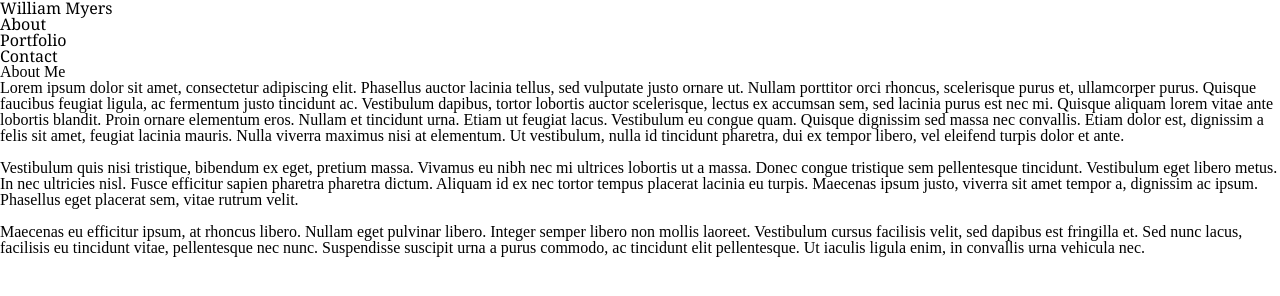
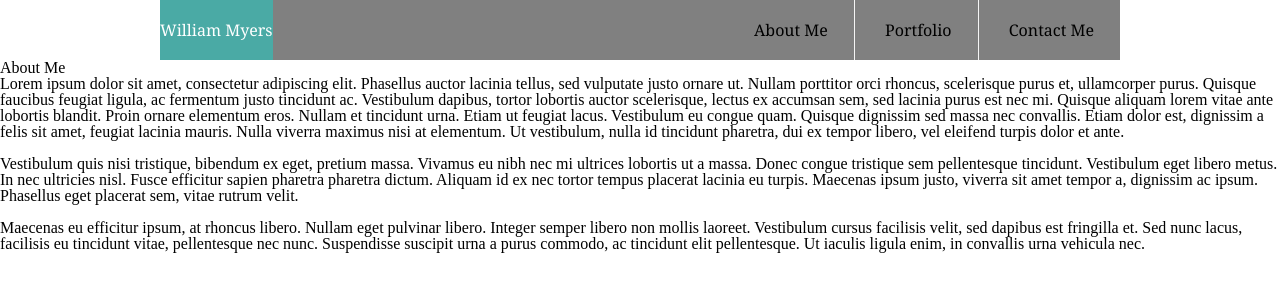
Before and after one commit to Castracani/Basic-Portfolio, a plain HTML site: page index.html in a window 1280 px wide. Drawn offline with Linux system fonts and the light colour scheme; a script that the page names is missing.

Commit message:
more editing

```diff
--- a/assets/css/style.css
+++ b/assets/css/style.css
@@ -2,18 +2,49 @@
     box-sizing: border-box;
 }
 
-header {
-    background-color: #ffffff;
-    border-color: #cccccc;
-    font-family: Georgia, 'Times New Roman', Times, serif;
-    width: 960px;
+.clearfix::after {
+    content: "";
+    clear: both;
+    display: table;
 }
 
+.header {
+    background-color: gray;
+    border-color: #cccccc;
+    border: 2px;
+    font-family: Georgia, 'Times New Roman', Times, serif;
+    max-width: 960px;
+    height: 60px;
+    margin-left: auto;
+    margin-right: auto;
+}
+
+.nav {
+    display: flex;
+  justify-content: space-between;
+  align-items: center;
+}
+
+.header h1 {
+    font-family: Georgia, 'Times New Roman', Times, serif;
+    color: #ffffff;
+    background-color: #4aaaa5;
+    line-height: 60px;
+}
+
+ul {
+    list-style-type: none;
+    margin: 0;
+    padding: 0;
+    line-height: 8px;
+}
 
 li {
-    list-style-type: none;
-    display: inline;
-    margin: 0;
-    padding: 0;
+   display: inline-block;
+   padding: 26px;
+   border-right: 1px solid #f5f5f5;
+}
 
+li:last-child {
+    border-right: none;
 }
--- a/index.html
+++ b/index.html
@@ -1,5 +1,6 @@
 <!DOCTYPE html>
 <html>
+
 <head>
     <meta charset="utf-8" />
     <meta http-equiv="X-UA-Compatible" content="IE=edge">
@@ -9,31 +10,19 @@
     <link rel="stylesheet" type="text/css" href="./assets/css/style.css" />
     <script src="main.js"></script>
 </head>
+
 <body>
 
-    <header>
-
-        <div class="buttons">
-
-            <div id="buttonWilliam">
-                William Myers
+    <div class="header">
+        <div class="nav">
+            <h1>William Myers</h1>
+                <ul>
+                    <li>About Me</li>
+                     <li>Portfolio</li>
+                     <li>Contact Me</li>
+                </ul>
         </div>
-
-            <div id="buttonAbout">
-                About
     </div>
-
-            <div id="buttonPortfolio">
-                Portfolio
-            </div>
-
-            <div id="buttonContact">
-                Contact
-            </div>
-
-        </div>
-
-    </header>
 
     <div class="container">
 
@@ -44,11 +33,11 @@
         <p>
             Lorem ipsum dolor sit amet, consectetur adipiscing elit. Phasellus auctor lacinia tellus, sed vulputate justo ornare ut.
             Nullam porttitor orci rhoncus, scelerisque purus et, ullamcorper purus. Quisque faucibus feugiat ligula, ac fermentum
-                justo tincidunt ac. Vestibulum dapibus, tortor lobortis auctor scelerisque, lectus ex accumsan sem, sed lacinia purus
-                est nec mi. Quisque aliquam lorem vitae ante lobortis blandit. Proin ornare elementum eros. Nullam et tincidunt urna.
-                Etiam ut feugiat lacus. Vestibulum eu congue quam. Quisque dignissim sed massa nec convallis. Etiam dolor est, dignissim
-                a felis sit amet, feugiat lacinia mauris. Nulla viverra maximus nisi at elementum. Ut vestibulum, nulla id tincidunt
-                pharetra, dui ex tempor libero, vel eleifend turpis dolor et ante.
+            justo tincidunt ac. Vestibulum dapibus, tortor lobortis auctor scelerisque, lectus ex accumsan sem, sed lacinia
+            purus est nec mi. Quisque aliquam lorem vitae ante lobortis blandit. Proin ornare elementum eros. Nullam et tincidunt
+            urna. Etiam ut feugiat lacus. Vestibulum eu congue quam. Quisque dignissim sed massa nec convallis. Etiam dolor
+            est, dignissim a felis sit amet, feugiat lacinia mauris. Nulla viverra maximus nisi at elementum. Ut vestibulum,
+            nulla id tincidunt pharetra, dui ex tempor libero, vel eleifend turpis dolor et ante.
         </p>
 
         <br>
@@ -65,8 +54,8 @@
         <p>
             Maecenas eu efficitur ipsum, at rhoncus libero. Nullam eget pulvinar libero. Integer semper libero non mollis laoreet. Vestibulum
             cursus facilisis velit, sed dapibus est fringilla et. Sed nunc lacus, facilisis eu tincidunt vitae, pellentesque
-                nec nunc. Suspendisse suscipit urna a purus commodo, ac tincidunt elit pellentesque. Ut iaculis ligula enim, in convallis
-                urna vehicula nec.
+            nec nunc. Suspendisse suscipit urna a purus commodo, ac tincidunt elit pellentesque. Ut iaculis ligula enim,
+            in convallis urna vehicula nec.
         </p>
 
         <br>
@@ -75,4 +64,5 @@
 
 
 </body>
+
 </html>
```
Lines whose indentation alone changed are shown as unchanged.
